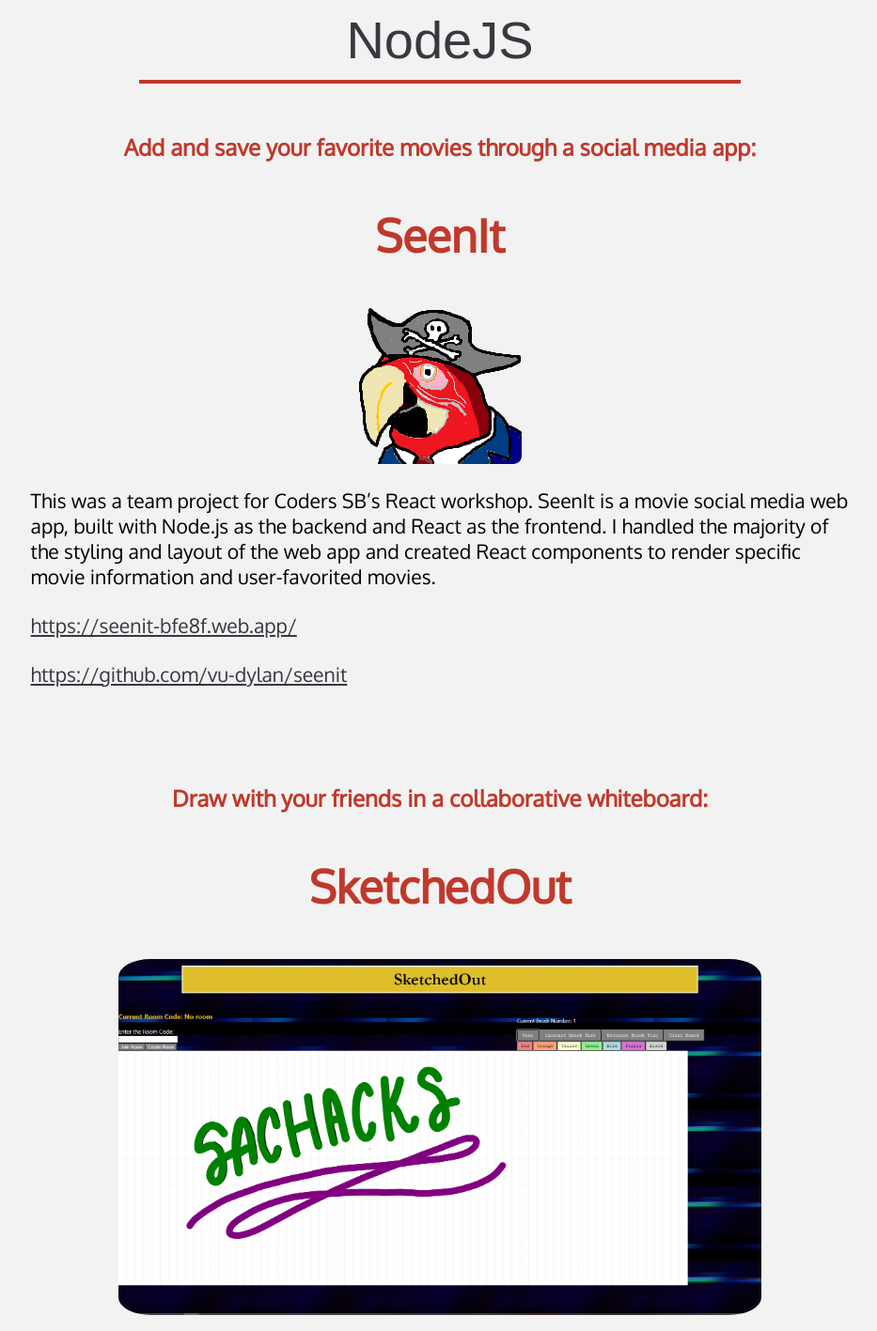
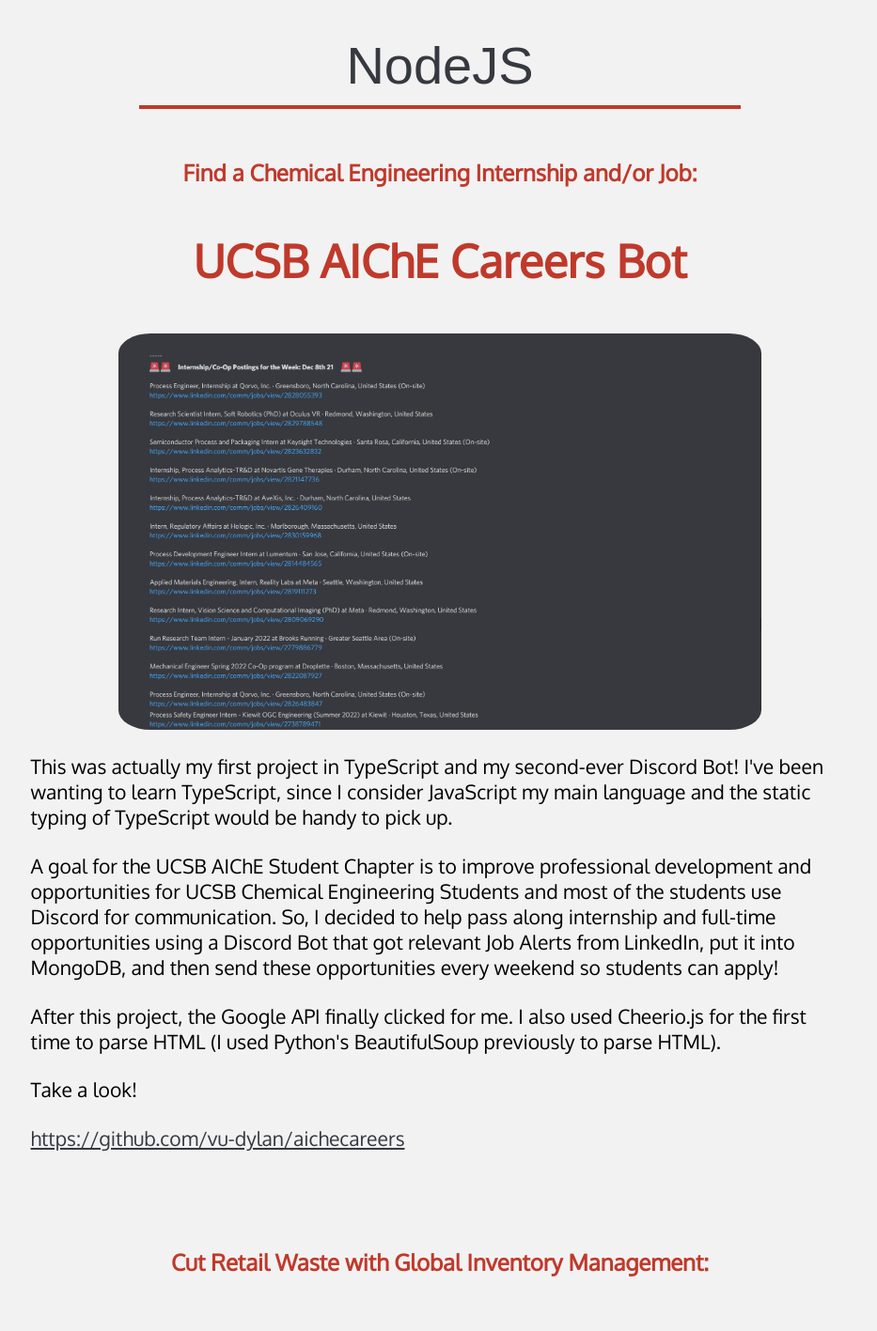
Before and after one commit to dylanvu/dylanvu.github.io, a React (Create React App) app: page / in a window 1280 px wide. Shown: the part 2360-3777 px from the top of the page at 94% size, without its empty margins (172-1105 px from the left). Built offline with nearby package versions, Linux system fonts and the light colour scheme; no server answers; a web font is replaced by a local one.

Commit message:
update website content

```diff
--- a/src/App.js
+++ b/src/App.js
@@ -18,11 +18,12 @@
 ]
 
 let JavaScriptProjects = [
+	new Project("Find a Chemical Engineering Internship and/or Job", "UCSB AIChE Careers Bot", "/projectgroup/javascript/aichecareers/aichecareers.txt"),
+	new Project("Cut Retail Waste with Global Inventory Management", "F•sync", "/projectgroup/javascript/fsync/fsync.txt"),
 	new Project("Add and save your favorite movies through a social media app", "SeenIt", "/projectgroup/javascript/seenit/seenit.txt"),
 	new Project("Draw with your friends in a collaborative whiteboard", "SketchedOut", "/projectgroup/javascript/sketchedout/sketchedout.txt"),
 	new Project("Increase engagement in your Discord server", "Discord Question of the Day", "/projectgroup/javascript/discordqotd/discordqotd.txt"),
-	new Project("Modernize your club website", "UCSB Robotics Website", "/projectgroup/javascript/ucsbrobotics/ucsbrobotics.txt"),
-	new Project("Cut Retail Waste with Global Inventory Management", "F•sync", "/projectgroup/javascript/fsync/fsync.txt")
+	new Project("Modernize your club website", "UCSB Robotics Website", "/projectgroup/javascript/ucsbrobotics/ucsbrobotics.txt")
 ]
 
 let OtherProjects = [new Project("Use a VR controller that gives tactile feedback", "GRIP Controller", "/projectgroup/clangs/grip/grip.txt"), new Project("Get fit through a mobile fitness AI-generated text-adventure game", "Geoverse", "/projectgroup/flutter/geoverse/geoverse.txt")]
```
Also changed, not shown: public/about/glance.txt, public/projectgroup/javascript/aichecareers/aichecareers.png (added), public/projectgroup/javascript/aichecareers/aichecareers.txt (added), 1 other file (tests, documents, lock files or other folders).
